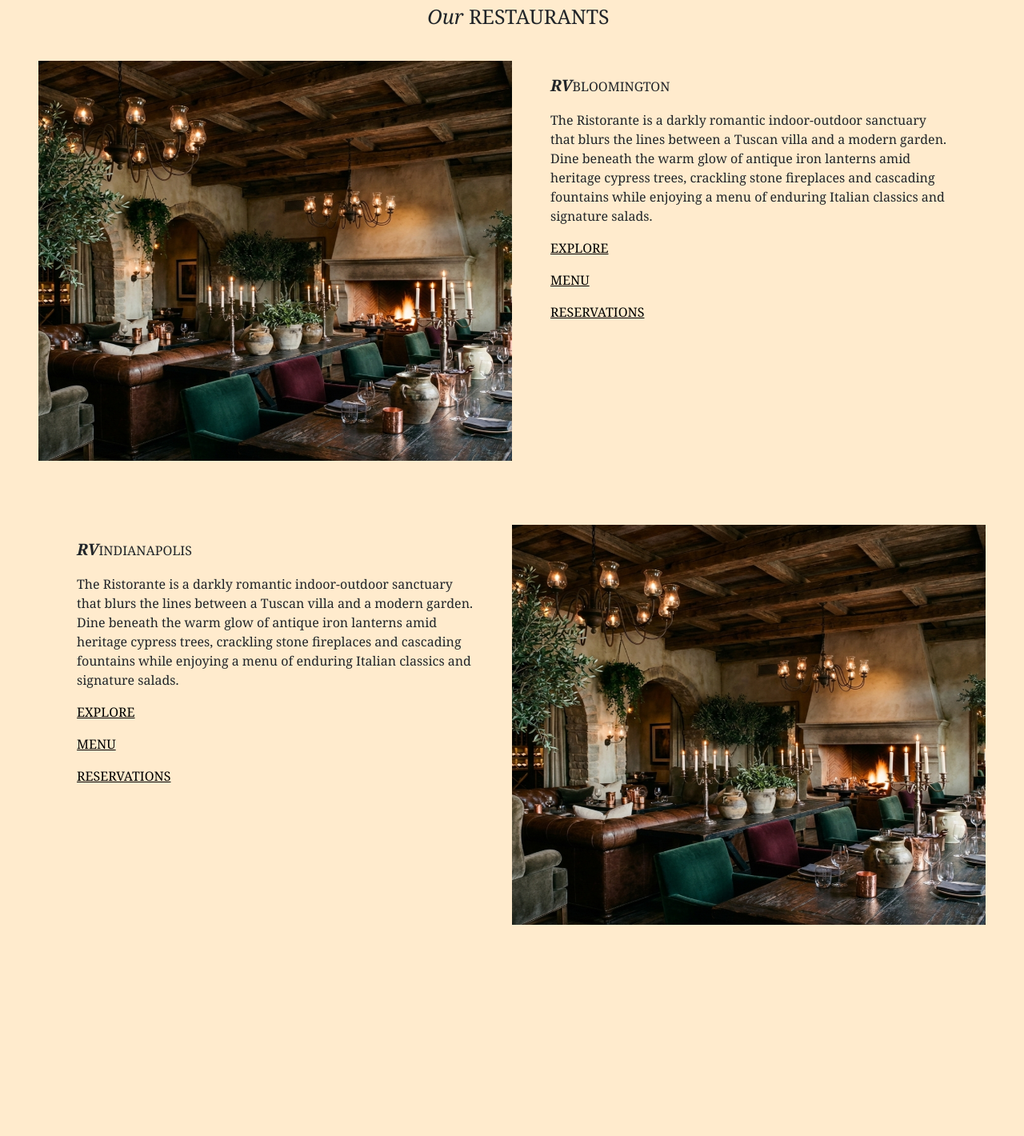
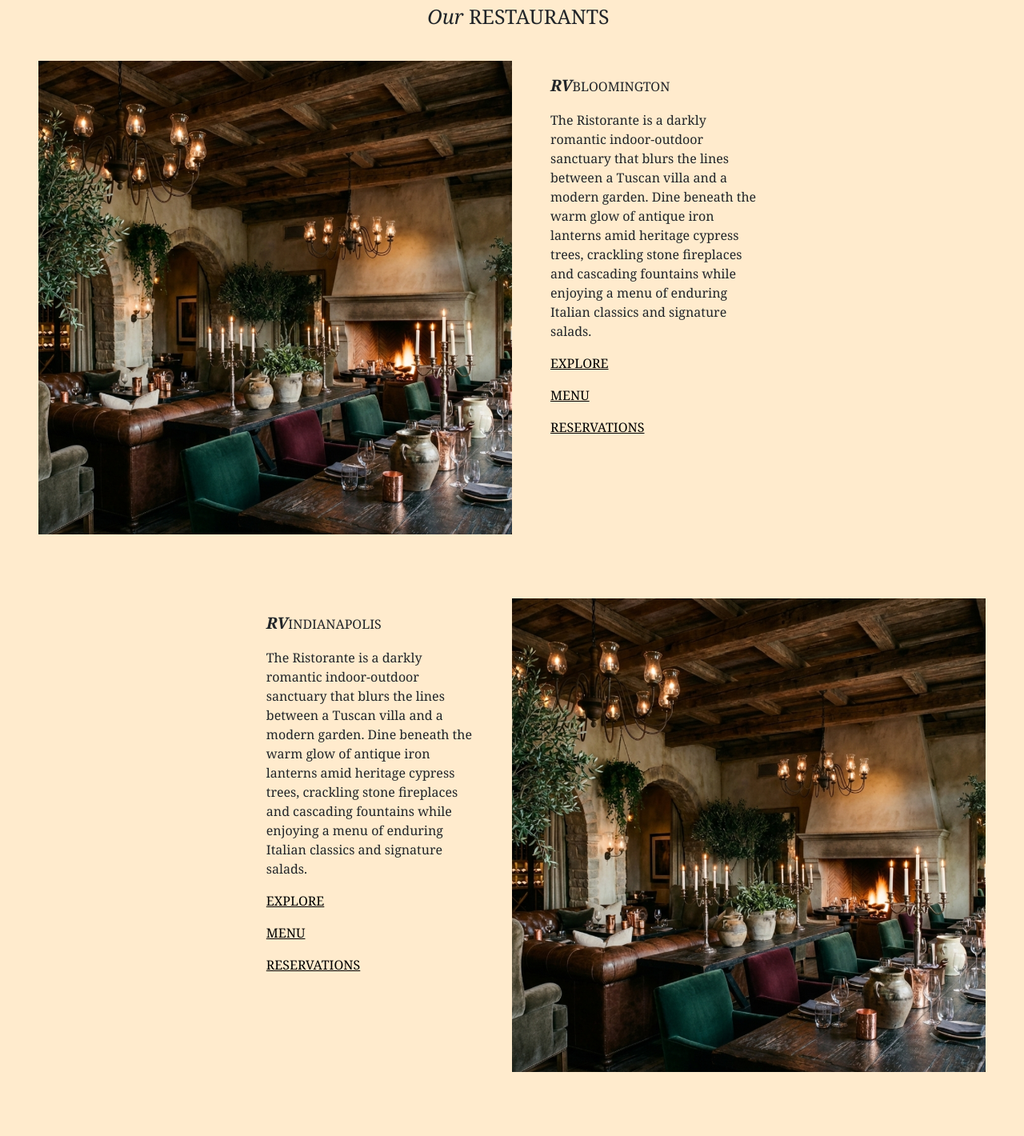
Before and after one commit to gabrielleroose/roose-vine, a PHP site: page /home.php in a window 1280 px wide. Shown: the part 186-1606 px from the top of the page at 80% size. Before the commit the page ends 1342 px from the top, so only its background shows below. Run offline with PHP 8.4, Linux system fonts and the light colour scheme.

Commit message:
Increasing img height and decreasing restaurant information container width

```diff
--- a/css/styles.css
+++ b/css/styles.css
@@ -117,7 +117,7 @@ span {
   }
 
   .restaurant-details-information {
-    width: 50%;
+    width: 30%;
     padding: 1rem 3rem;
     display: flex;
     flex-direction: column;
@@ -135,7 +135,7 @@ span {
     IMAGES
 */
 img {
-  max-height: 500px;
+  max-height: 650px;
 }
 
 /*
```
